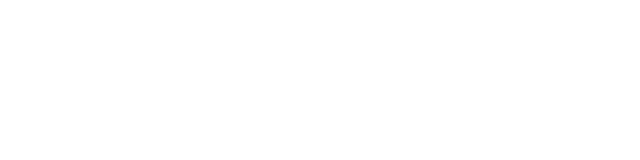
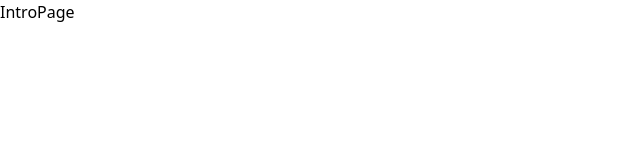
Before and after one commit to Barojob/frontend, a React (Vite) app: page /intro in a window 1280 px wide. Before the commit this address had no page. Shown: the top 160 px of the page, without its empty margins (0-640 px from the left). Built offline with nearby package versions, Linux system fonts and the light colour scheme.

Commit message:
feat: add intro route

```diff
--- a/src/configs/routes.tsx
+++ b/src/configs/routes.tsx
@@ -3,6 +3,7 @@
 import MainPage from "@/pages/MainPage";
 import SignupPage from "@/pages/SignupPage";
 import { type RouteObject } from "react-router-dom";
+import IntroPage from "../pages/IntroPage";
 
 export const routes = [
   {
@@ -14,6 +15,10 @@
     element: <HomePage />,
   },
   {
+    path: "/intro",
+    element: <IntroPage />,
+  },
+  {
     path: "/login",
     element: <LoginPage />,
   },
--- /dev/null
+++ b/src/pages/IntroPage.tsx
@@ -0,0 +1,7 @@
+import React from "react";
+
+const IntroPage: React.FC = () => {
+  return <div>IntroPage</div>;
+};
+
+export default IntroPage;
```
